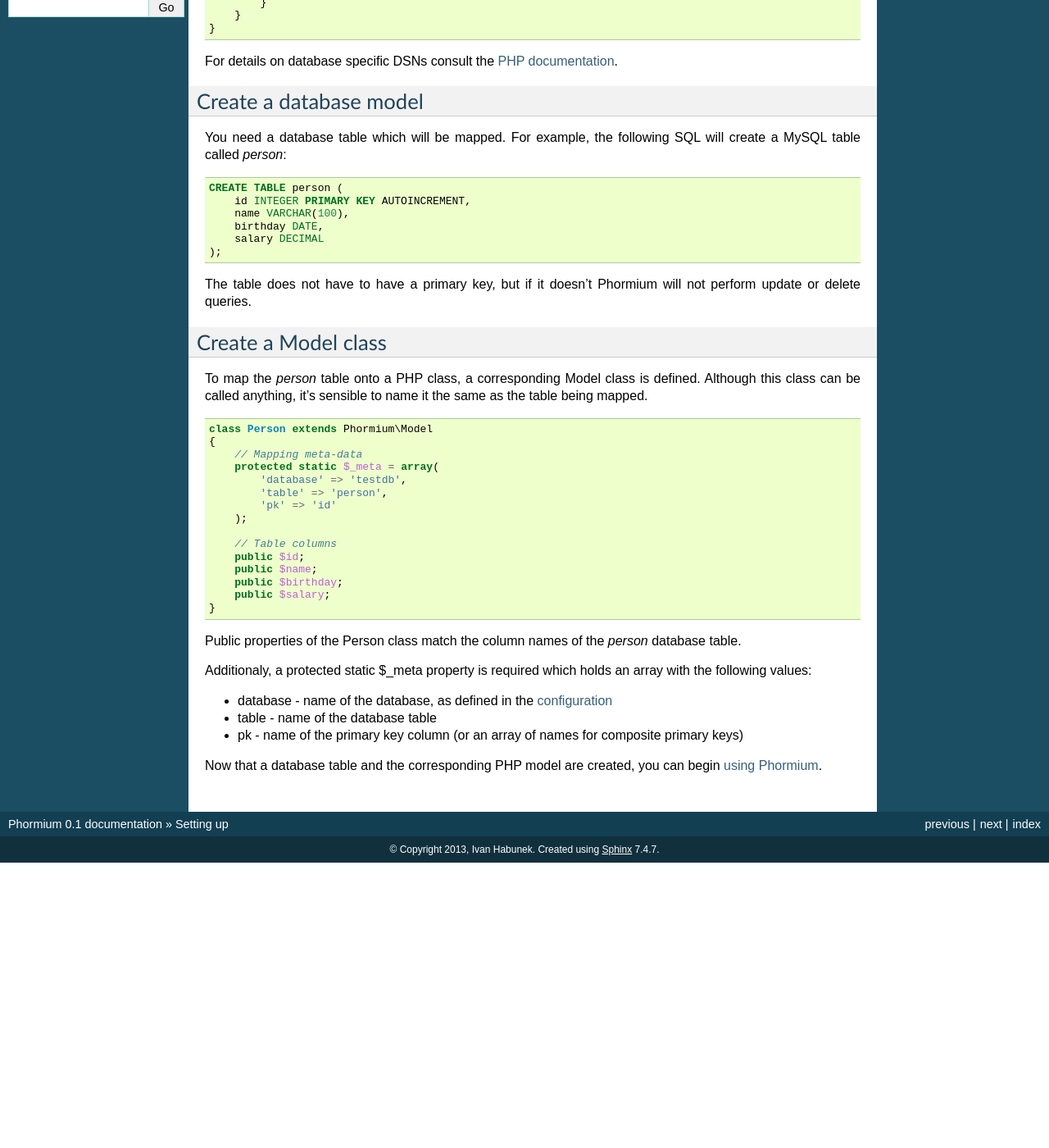
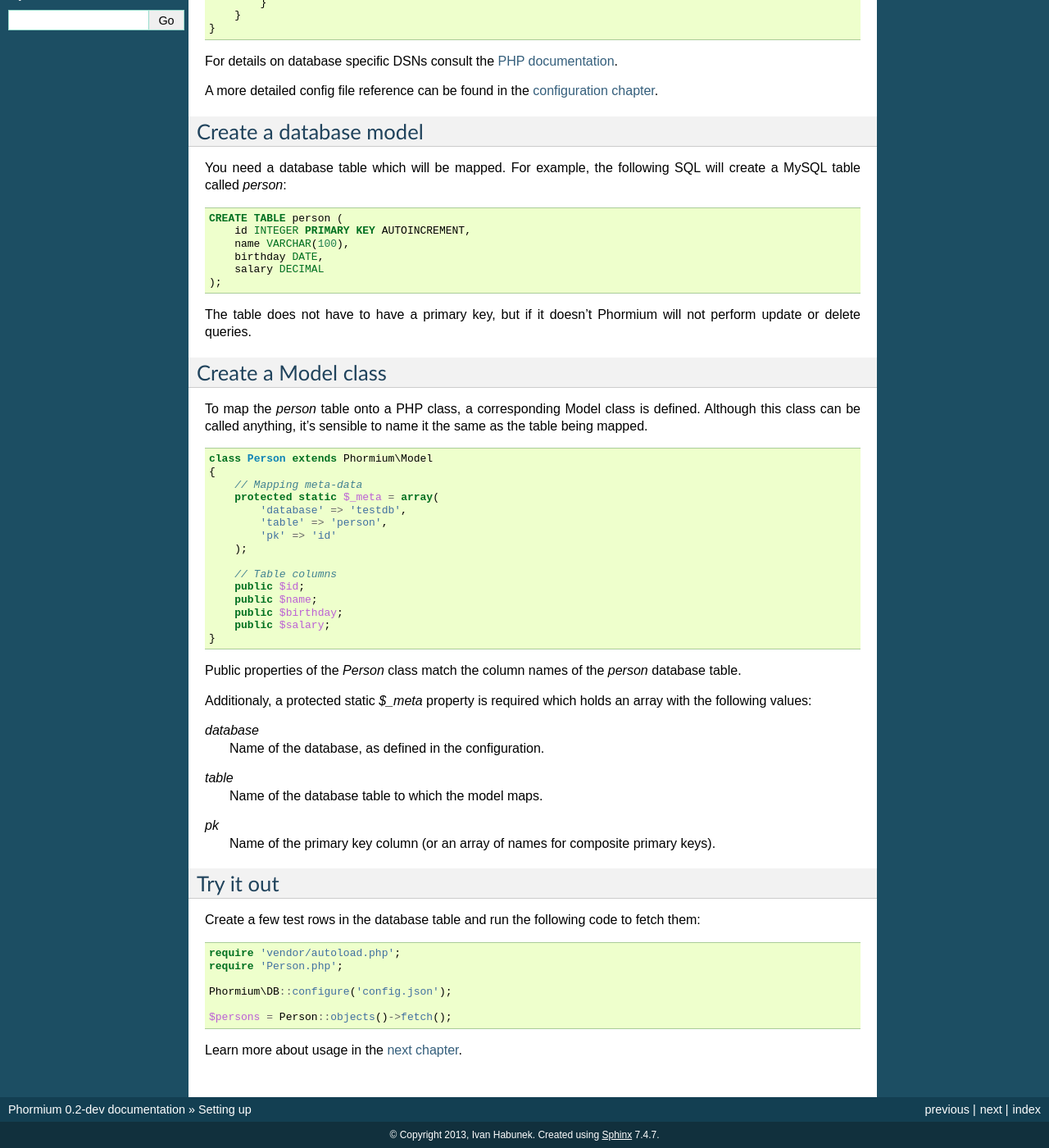
Before and after one commit to ihabunek/phormium, a Sphinx documentation site: the page built from docs/setup.rst, in a window 1280 px wide and 1400 px high, scrolled down 368 px. Shown: the whole window at 82% size. Built offline with Sphinx 7.4.7, drawn with Linux system fonts in a browser that asks for light colours; before the commit the page ends 1420 px from its top, so only the background shows below that; some of the changed text lies outside the part shown.

```diff
--- a/docs/conf.py
+++ b/docs/conf.py
@@ -63,9 +63,9 @@ copyright = u'2013, Ivan Habunek'
 # built documents.
 #
 # The short X.Y version.
-version = '0.1'
+version = '0.2'
 # The full version, including alpha/beta/rc tags.
-release = '0.1'
+release = '0.2-dev'
 
 # The language for content autogenerated by Sphinx. Refer to documentation
 # for a list of supported languages.
@@ -183,3 +183,43 @@ html_static_path = ['_static']
 
 # Output file base name for HTML help builder.
 htmlhelp_basename = 'Phormiumdoc'
+
+# -- Options for LaTeX output --------------------------------------------------
+
+latex_elements = {
+# The paper size ('letterpaper' or 'a4paper').
+#'papersize': 'letterpaper',
+
+# The font size ('10pt', '11pt' or '12pt').
+#'pointsize': '10pt',
+
+# Additional stuff for the LaTeX preamble.
+#'preamble': '',
+}
+
+# Grouping the document tree into LaTeX files. List of tuples
+# (source start file, target name, title, author, documentclass [howto/manual]).
+latex_documents = [
+  ('index', 'Phormium.tex', u'Phormium Documentation',
+   u'Ivan Habunek', 'manual'),
+]
+
+# The name of an image file (relative to this directory) to place at the top of
+# the title page.
+#latex_logo = None
+
+# For "manual" documents, if this is true, then toplevel headings are parts,
+# not chapters.
+#latex_use_parts = False
+
+# If true, show page references after internal links.
+#latex_show_pagerefs = False
+
+# If true, show URL addresses after external links.
+#latex_show_urls = False
+
+# Documents to append as an appendix to all manuals.
+#latex_appendices = []
+
+# If false, no module index is generated.
+#latex_domain_indices = True
--- a/docs/index.rst
+++ b/docs/index.rst
@@ -19,6 +19,7 @@ Contents
 
    install
    setup
+   configure
    usage
 
 License
--- a/docs/setup.rst
+++ b/docs/setup.rst
@@ -27,6 +27,9 @@ required.
 
 For details on database specific DSNs consult the `PHP documentation
 <http://www.php.net/manual/en/pdo.construct.php>`_.
+
+A more detailed config file reference can be found in the :doc:`configuration
+chapter <configure>`.
 
 Create a database model
 -----------------------
@@ -71,17 +74,33 @@ the same as the table being mapped.
         public $salary;
     }
 
-Public properties of the Person class match the column names of the `person`
+Public properties of the `Person` class match the column names of the `person`
 database table.
 
-Additionaly, a protected static $_meta property is required which holds an array
-with the following values:
+Additionaly, a protected static `$_meta` property is required which holds an
+array with the following values:
 
-- database - name of the database, as defined in the `configuration
-  <#configure-database-connections>`_
-- table - name of the database table
-- pk - name of the primary key column (or an array of names for composite
-  primary keys)
+`database`
+    Name of the database, as defined in the configuration.
+`table`
+    Name of the database table to which the model maps.
+`pk`
+    Name of the primary key column (or an array of names for composite primary
+    keys).
 
-Now that a database table and the corresponding PHP model are created, you can
-begin :doc:`using Phormium <usage>`.
+Try it out
+----------
+
+Create a few test rows in the database table and run the following code to fetch
+them:
+
+.. code-block:: php
+
+    require 'vendor/autoload.php';
+    require 'Person.php';
+
+    Phormium\DB::configure('config.json');
+
+    $persons = Person::objects()->fetch();
+
+Learn more about usage in the :doc:`next chapter <usage>`.
```
Also changed, not shown: README.md (+36 -1 lines), docs/configure.rst (added, +64 -0 lines), docs/install.rst (+44 -8 lines), docs/usage.rst (+10 -3 lines), 3 other files.
